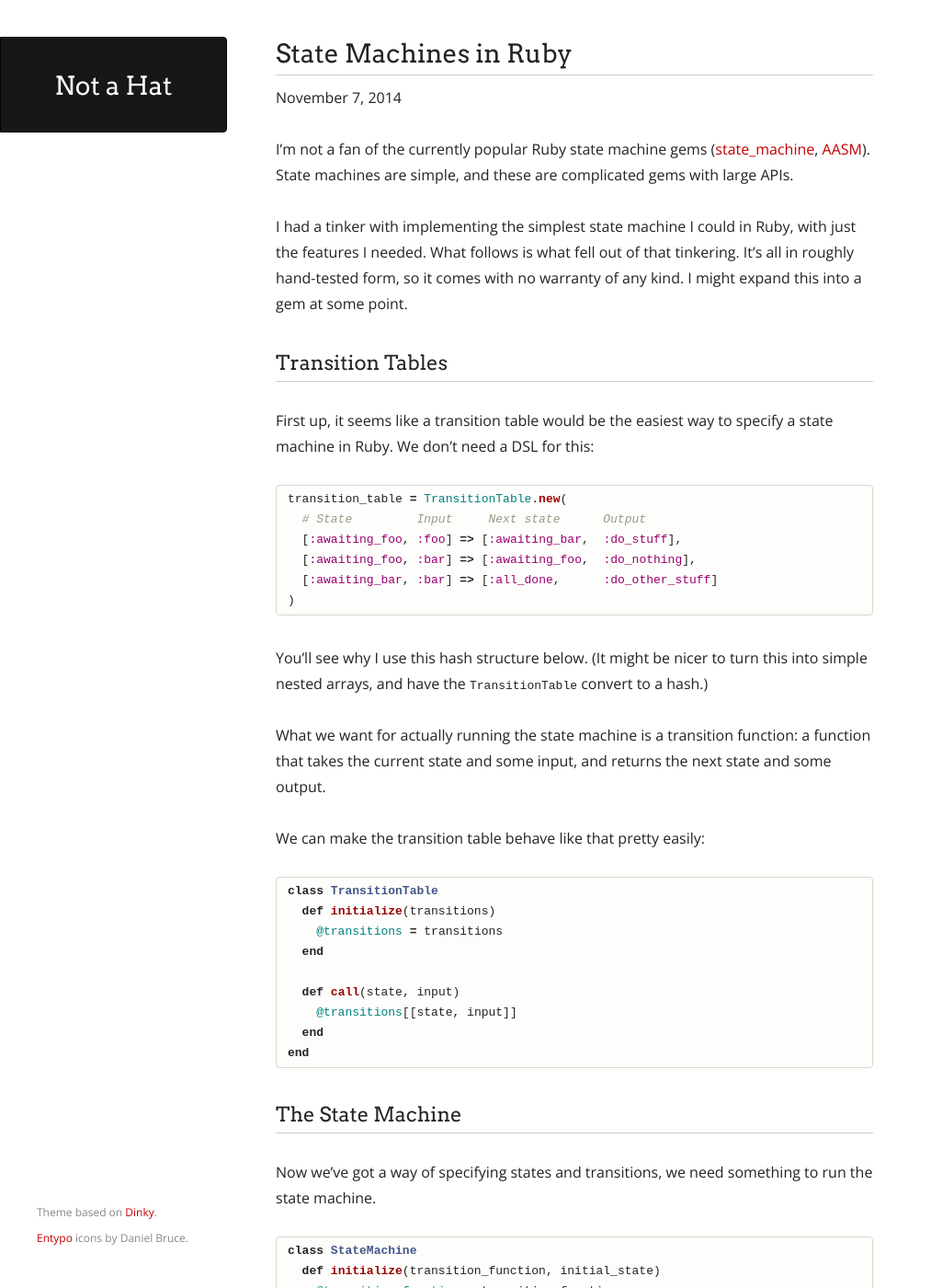
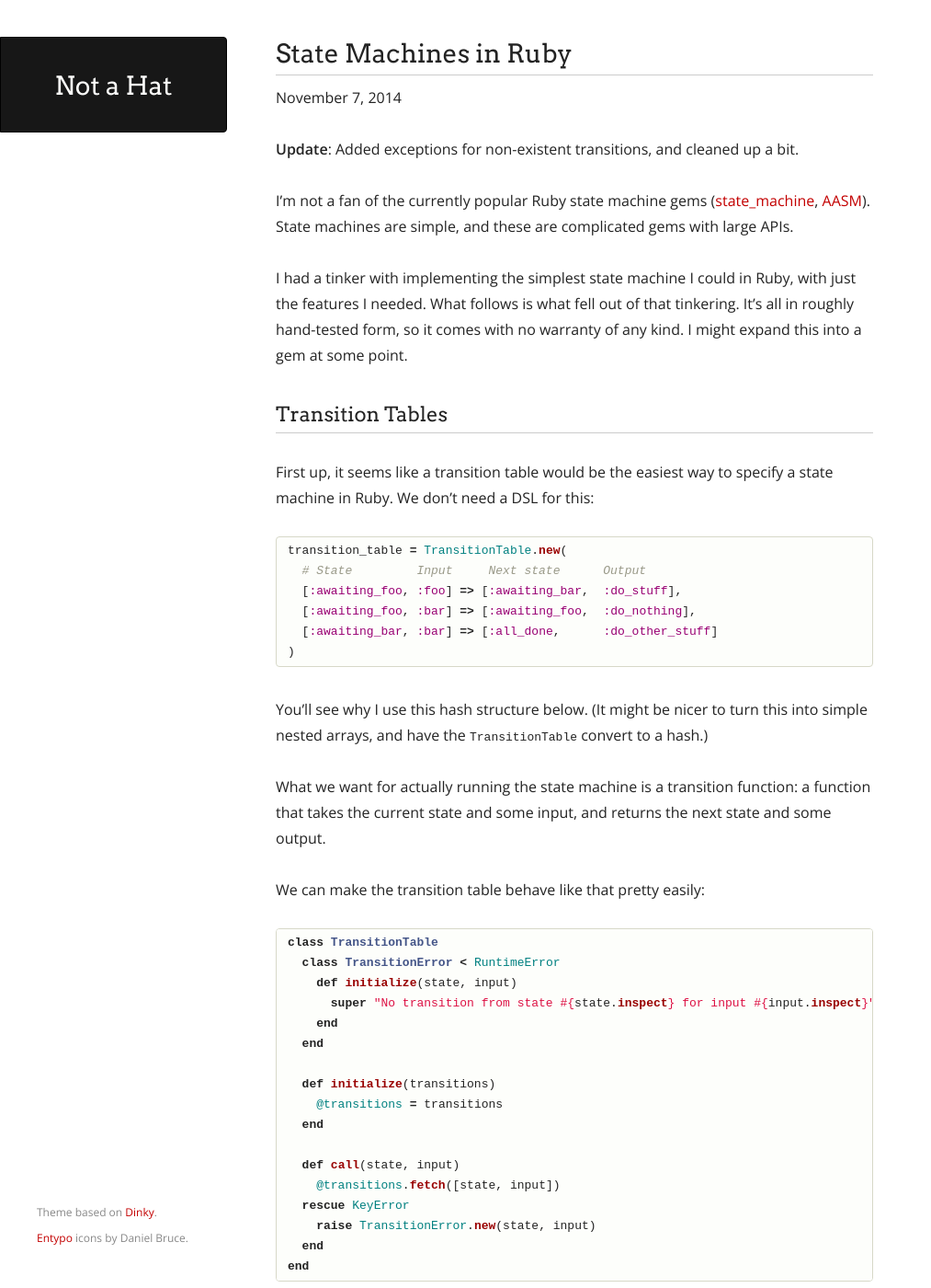
Before and after one commit to notahat/notahat.github.com, a Jekyll site: the page built from _posts/2014-11-07-state-machines-in-ruby.md, in a window 1280 px wide and 1400 px high. Shown: the whole window at 92% size, without its empty margins (0-1013 px from the left). Built offline with Jekyll 4.4.1, drawn with Linux system fonts in a browser that asks for light colours; some of the changed text lies outside the part shown.

Commit message:
Add error handling to the state machines post.

```diff
--- a/_posts/2014-11-07-state-machines-in-ruby.md
+++ b/_posts/2014-11-07-state-machines-in-ruby.md
@@ -3,6 +3,8 @@ title: State Machines in Ruby
 layout: post
 published: true
 ---
+
+**Update**: Added exceptions for non-existent transitions, and cleaned up a bit.
 
 I'm not a fan of the currently popular Ruby state machine gems ([state_machine](https://github.com/pluginaweek/state_machine), [AASM](https://github.com/aasm/aasm)). State machines are simple, and these are complicated gems with large APIs.
 
@@ -30,12 +32,20 @@ We can make the transition table behave like that pretty easily:
 
 {% highlight ruby %}
 class TransitionTable
+  class TransitionError < RuntimeError
+    def initialize(state, input)
+      super "No transition from state #{state.inspect} for input #{input.inspect}"
+    end
+  end
+
   def initialize(transitions)
     @transitions = transitions
   end
 
   def call(state, input)
-    @transitions[[state, input]]
+    @transitions.fetch([state, input])
+  rescue KeyError
+    raise TransitionError.new(state, input)
   end
 end
 {% endhighlight %}
@@ -118,7 +128,6 @@ class GraphvizFormatter
     edges = transition_table.map do |current_state, input, next_state, output|
       %{  "#{escape(current_state)}" -> "#{escape(next_state)}" [ label=" #{escape(input)}/#{escape(output)}" ]}
     end
-
     [HEADER, *edges, FOOTER].join("\n")
   end
 
```
Also changed, not shown: other parts of _posts/2014-11-07-state-machines-in-ruby.md (+1 -6 lines).
